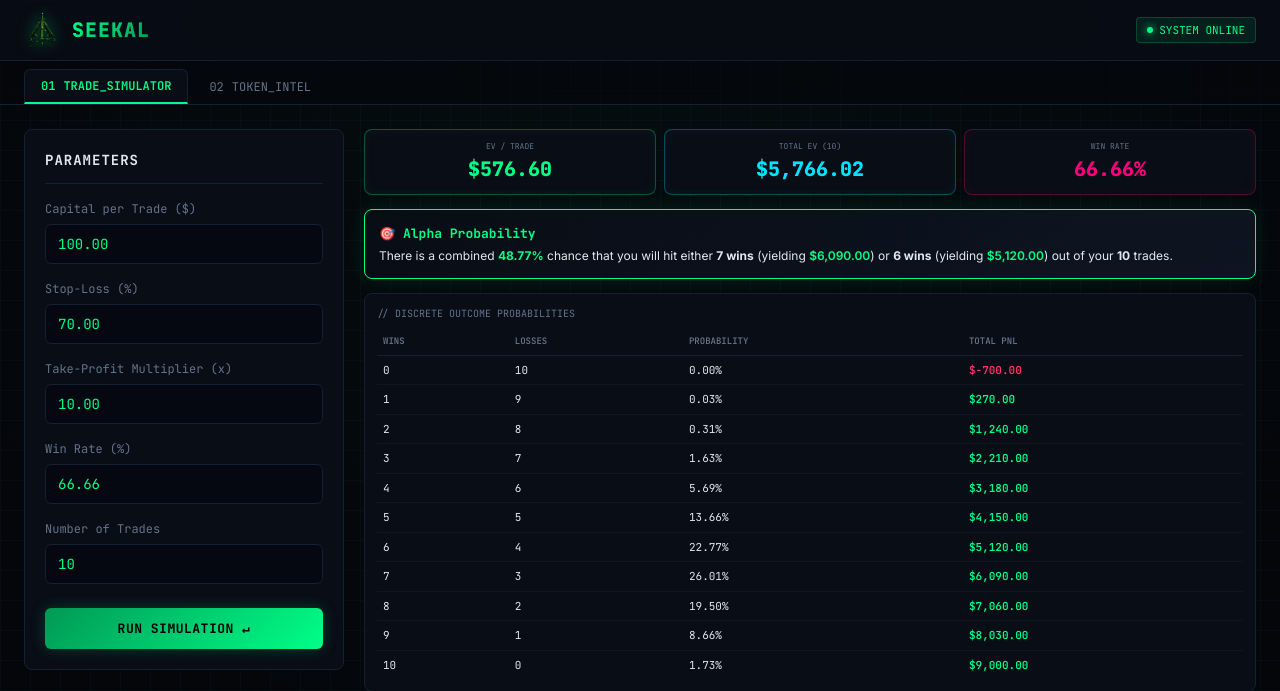
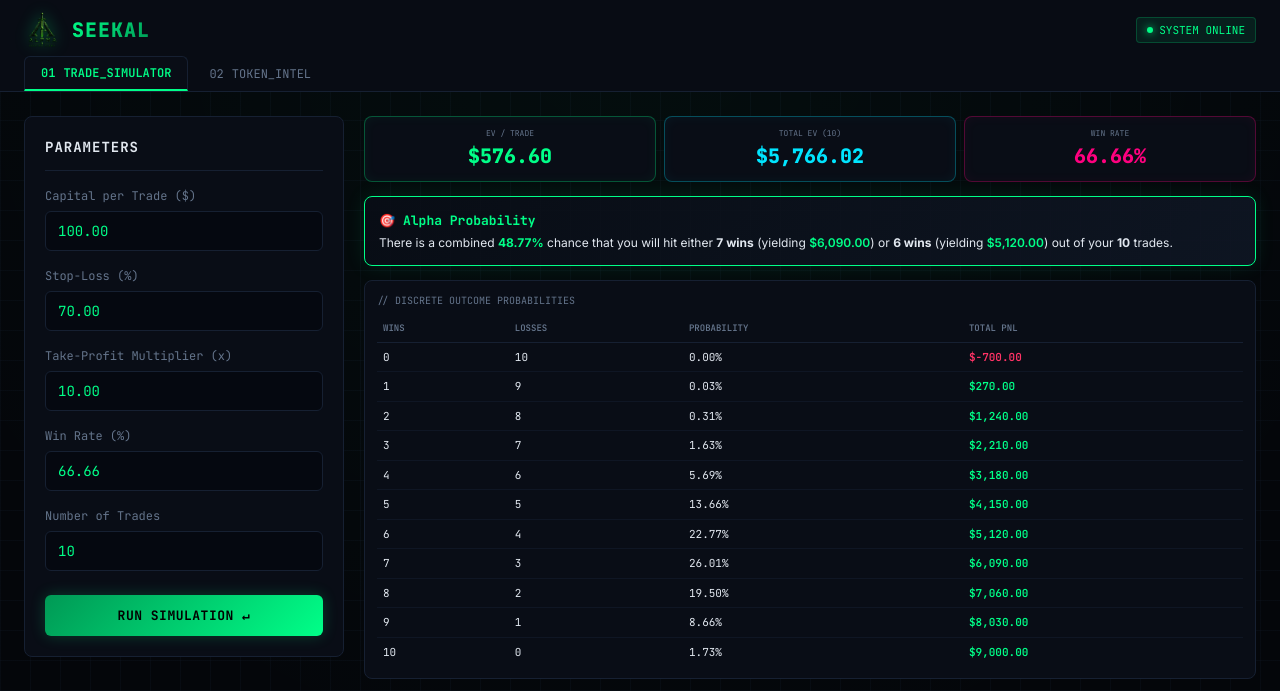
Before and after one commit to Erin-Blockchain/trade_simulator, a Flask app: page / in a window 1280 px wide. Shown: the top 691 px of the page. Run offline with Flask 3, Linux system fonts and the light colour scheme.

Commit message:
updatde interface

```diff
--- a/templates/index.html
+++ b/templates/index.html
@@ -46,18 +46,22 @@
             background-size: 100% 100%, 30px 30px, 30px 30px;
         }
 
+        /* --- Sticky Top Navigation Container --- */
+        .top-nav-container {
+            position: sticky;
+            top: 0;
+            z-index: 100;
+            background-color: rgba(9, 13, 22, 0.95);
+            backdrop-filter: blur(8px);
+            border-bottom: 1px solid var(--border-color);
+        }
+
         /* --- Header / Top Bar --- */
         header {
-            background-color: rgba(9, 13, 22, 0.8);
-            backdrop-filter: blur(8px);
-            border-bottom: 1px solid var(--border-color);
-            padding: 12px 24px;
+            padding: 12px 24px 8px 24px;
             display: flex;
             justify-content: space-between;
             align-items: center;
-            position: sticky;
-            top: 0;
-            z-index: 100;
         }
 
         .brand {
@@ -127,15 +131,15 @@
 
         @media (max-width: 1024px) {
             .mobile-params-btn { display: flex; }
+            header { padding: 10px 16px 6px 16px; }
+            .nav-tabs { padding: 0 16px; }
         }
 
         /* --- Nav Tabs --- */
         .nav-tabs {
             display: flex;
             gap: 4px;
-            background-color: rgba(4, 6, 10, 0.6);
-            border-bottom: 1px solid var(--border-color);
-            padding: 8px 24px 0 24px;
+            padding: 0 24px;
             overflow-x: auto;
         }
 
@@ -503,6 +507,8 @@
         </div>
     </div>
 
+    <!-- Sticky Top Navigation -->
+    <div class="top-nav-container">
         <!-- Header -->
         <header>
             <div class="brand">
@@ -519,6 +525,7 @@
         <div class="nav-tabs">
             <button class="tab-btn active" onclick="switchTab('sim', event)"><span>01</span> TRADE_SIMULATOR</button>
             <button class="tab-btn" onclick="switchTab('intel', event)"><span>02</span> TOKEN_INTEL</button>
+        </div>
     </div>
 
     <!-- Main Container -->
@@ -624,8 +631,7 @@
                 </div>
             </div>
 
-            <div class="intel-grid-cards">
-                <div class="intel-card">
+            <div class="intel-card" style="margin-top: 4px;">
                 <div class="intel-card-title">🔍 Core Historical Metrics</div>
                 <ul class="intel-feature-list">
                     <li><b>Holders:</b> Trace exact wallet count evolution through launch phases.</li>
@@ -634,15 +640,6 @@
                     <li><b>Avg Order Size:</b> Identify retail FOMO vs early whale accumulation.</li>
                     <li><b>Buyer Concentration:</b> Pinpoint distribution safety thresholds.</li>
                 </ul>
-                </div>
-                <div class="intel-card">
-                    <div class="intel-card-title">⚡ Edge & Trading Impact</div>
-                    <ul class="intel-feature-list">
-                        <li><b>Filter Rugs Early:</b> Backtest your strategy against historical wallet patterns to avoid hidden dumps.</li>
-                        <li><b>Spot True Accumulation:</b> Distinguish organic holder growth from bot-driven wash trading.</li>
-                        <li><b>Optimize Entries:</b> Match setup rules with structural milestones proven by past winners.</li>
-                    </ul>
-                </div>
             </div>
 
             <!-- Intel Input Form -->
@@ -782,23 +779,18 @@
             results.style.display = 'none';
             bar.style.width = '0%';
             pctLabel.innerText = '0%';
-            loading.style.display = '';          // 3. show the loading gif + bar
+            loading.style.display = '';          // show the loading gif + bar
             btn.disabled = true;
             btn.innerText = 'PROCESSING...';
 
-            // 2. TIME-ESTIMATE progress: estimate how long the replay takes from
-            // the age requested (bigger window = more blocks = longer), then
-            // climb the bar SMOOTHLY and MONOTONICALLY toward 95%. It never
-            // jumps backward. When the real result lands, snap to 100%.
+            // 2. TIME-ESTIMATE progress
             const ageMinutes = (unit === 'hour') ? age * 60 : age;
-            // ~1.1s per 15-min-of-coin-life window of scanning, min 6s, cap 90s
             const estSeconds = Math.min(90, Math.max(6, (ageMinutes / 15) * 1.1 + 3));
             let elapsed = 0;
             let shown = 0;
             const tick = 400;   // ms
             const timer = setInterval(() => {
                 elapsed += tick / 1000;
-                // asymptotic approach to 95% — fast at first, slows near the end
                 const target = 95 * (1 - Math.exp(-elapsed / (estSeconds / 3)));
                 if (target > shown) shown = target;      // monotonic: never go back
                 bar.style.width = shown.toFixed(1) + '%';
@@ -821,7 +813,6 @@
                     const d = await resp.json();
 
                     if (resp.status === 202 || d.status === "processing") {
-                        // backend still working — the time-estimate bar keeps climbing
                         setTimeout(poll, 2000);
                     } else if (resp.ok && !d.error) {
                         finish();
```
Lines whose indentation alone changed are shown as unchanged.
